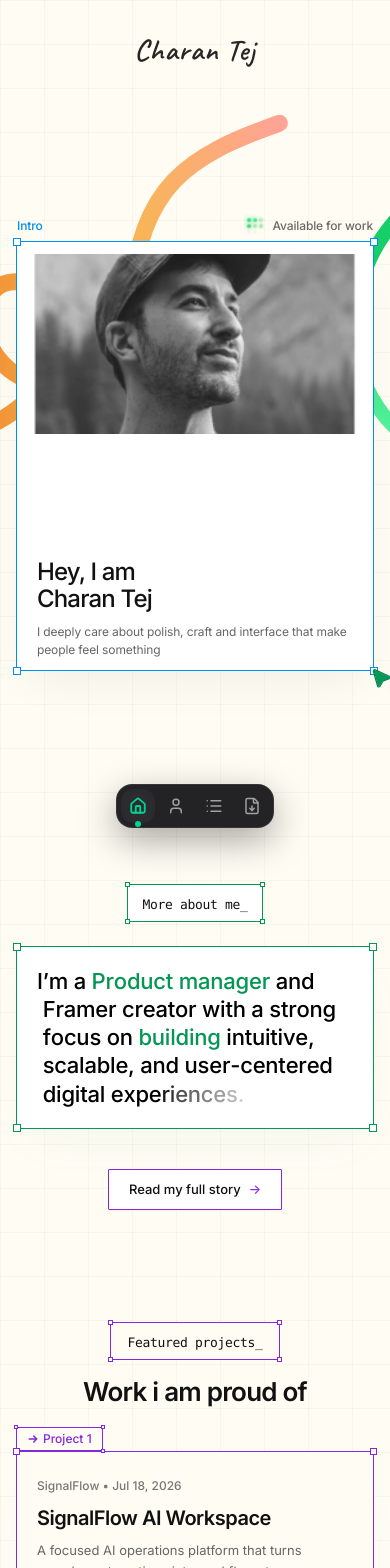
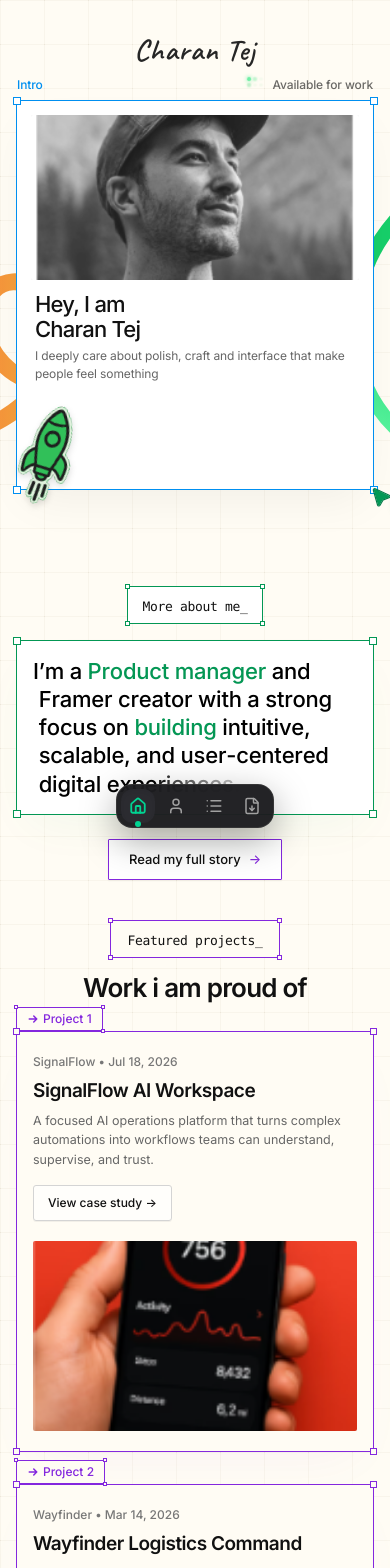
Before and after one commit to Charantej111/charan-portfolio, a React (Vite) app: page / in a window 390 px wide. Shown: the top 1568 px of the page. Built offline with nearby package versions, Linux system fonts and the light colour scheme; a web font is replaced by a local one.

Commit message:
style: balance mobile section gaps and card padding

```diff
--- a/src/App.jsx
+++ b/src/App.jsx
@@ -118,7 +118,7 @@ export default function App() {
           /* =================== HOME PAGE VIEW (Shows up to 3 Projects) =================== */
           <div className="relative w-full flex flex-col items-center">
             {/* 1. Hero Workspace */}
-            <div className="relative min-h-[calc(100vh-100px)] py-12 flex items-center justify-center px-4 sm:px-6 z-10 w-full max-w-7xl mx-auto">
+            <div className="relative pt-4 pb-20 sm:py-12 sm:min-h-[calc(100vh-100px)] flex items-center justify-center px-4 sm:px-6 z-10 w-full max-w-7xl mx-auto">
               <HeroCard />
             </div>
 
--- a/src/components/AboutHeroSection.jsx
+++ b/src/components/AboutHeroSection.jsx
@@ -71,9 +71,9 @@ export default function AboutHeroSection() {
   const isSelected = stage !== 0;
 
   return (
-    <section className="relative w-full min-h-[85vh] py-12 sm:py-16 px-4 sm:px-8 flex items-center justify-center select-none z-10 overflow-hidden">
+    <section className="relative w-full min-h-0 sm:min-h-[85vh] pt-6 pb-12 sm:py-16 px-4 sm:px-8 flex items-center justify-center select-none z-10 overflow-hidden">
 
-      <div className="relative max-w-6xl w-full flex flex-col lg:flex-row items-center justify-center gap-12 lg:gap-16">
+      <div className="relative max-w-6xl w-full flex flex-col lg:flex-row items-center justify-center gap-8 sm:gap-12 lg:gap-16">
 
         {/* Left Column: Interactive 3-Card Stack with Time-delay & Click-to-send-back */}
         <div
--- a/src/components/AboutSection.jsx
+++ b/src/components/AboutSection.jsx
@@ -5,10 +5,10 @@ import SmoothRevealText from './SmoothRevealText';
 
 export default function AboutSection({ onReadStory }) {
   return (
-    <section className="relative w-full py-14 sm:py-20 md:py-28 px-4 sm:px-6 flex flex-col items-center justify-center select-none z-10">
+    <section className="relative w-full pt-4 pb-6 sm:py-16 md:py-24 px-4 sm:px-6 flex flex-col items-center justify-center select-none z-10">
 
       {/* Top Section Tag: "More about me_" with 4 corner anchor dots and solid green border */}
-      <div className="mb-6 sm:mb-10 flex items-center justify-center">
+      <div className="mb-4 sm:mb-10 flex items-center justify-center">
         <div className="relative px-3.5 py-1.5 rounded-[1px] border-[1.3px] border-[#039754] bg-white">
           {/* Tag corner handles */}
           <div className="absolute -top-[3px] -left-[3px] w-[5px] h-[5px] bg-white border-[1px] border-[#039754] pointer-events-none" />
@@ -22,7 +22,7 @@ export default function AboutSection({ onReadStory }) {
       </div>
 
       {/* Main Focus Card Frame: max-w-[700px], border: 1.2px solid #039754 */}
-      <div className="relative w-full max-w-[700px] bg-white rounded-[1px] border-[1.2px] border-[#039754] p-5 sm:p-10 md:p-[60px] shadow-[0_20px_50px_-15px_rgba(3,151,84,0.06)] overflow-visible">
+      <div className="relative w-full max-w-[700px] bg-white rounded-[1px] border-[1.2px] border-[#039754] p-4 xs:p-6 sm:p-10 md:p-[60px] shadow-[0_20px_50px_-15px_rgba(3,151,84,0.06)] overflow-visible">
 
         {/* 4 Corner Anchor Handles (exact Framer 9x9 #039754 border) */}
         <div className="absolute -top-[4px] -left-[4px] w-[8px] sm:w-[9px] h-[8px] sm:h-[9px] bg-white border-[1.3px] border-[#039754] z-20 pointer-events-none" />
@@ -56,7 +56,7 @@ export default function AboutSection({ onReadStory }) {
       </div>
 
       {/* "Read my full story ->" Button navigating to detailed About page */}
-      <div className="mt-10 sm:mt-12 flex items-center justify-center">
+      <div className="mt-6 sm:mt-10 flex items-center justify-center">
         <button
           onClick={onReadStory}
           type="button"
--- a/src/components/CareerCheckpointsSection.jsx
+++ b/src/components/CareerCheckpointsSection.jsx
@@ -64,10 +64,10 @@ const CHECKPOINTS = [
 
 export default function CareerCheckpointsSection() {
   return (
-    <section className="relative w-full py-14 sm:py-20 md:py-28 px-4 sm:px-6 flex flex-col items-center select-none z-10">
+    <section className="relative w-full pt-4 pb-8 sm:py-16 md:py-24 px-4 sm:px-6 flex flex-col items-center select-none z-10">
 
       {/* Top Tag: "Career checkpoints_" with Green Border */}
-      <div className="flex flex-col items-center gap-3 sm:gap-4 mb-10 sm:mb-14 md:mb-20 z-10">
+      <div className="flex flex-col items-center gap-2.5 sm:gap-4 mb-6 sm:mb-12 md:mb-18 z-10">
         <div className="relative px-4 py-1.5 rounded-[2px] border-[1.3px] border-[#039855] bg-[#FFFCF4]">
           <div className="absolute -top-[3px] -left-[3px] w-[5px] h-[5px] bg-[#FFFCF4] border-[1.2px] border-[#039855] pointer-events-none" />
           <div className="absolute -top-[3px] -right-[3px] w-[5px] h-[5px] bg-[#FFFCF4] border-[1.2px] border-[#039855] pointer-events-none" />
@@ -79,7 +79,7 @@ export default function CareerCheckpointsSection() {
           </span>
         </div>
 
-        <h2 className="text-[24px] sm:text-[38px] md:text-[44px] font-semibold text-[#111111] tracking-[-0.03em] text-center">
+        <h2 className="text-[22px] xs:text-[24px] sm:text-[38px] md:text-[44px] font-semibold text-[#111111] tracking-[-0.03em] text-center">
           A journey shaped by great teams.
         </h2>
       </div>
@@ -93,7 +93,7 @@ export default function CareerCheckpointsSection() {
         </div>
 
         {/* Timeline Items */}
-        <div className="relative w-full flex flex-col lg:flex-row items-center justify-between gap-8 lg:gap-8 z-10">
+        <div className="relative w-full flex flex-col lg:flex-row items-center justify-between gap-6 sm:gap-8 lg:gap-8 z-10">
           {CHECKPOINTS.map((item, index) => (
             <div key={item.id} className="relative flex flex-col items-center w-full max-w-[360px] lg:max-w-none lg:w-[330px]">
 
@@ -108,7 +108,7 @@ export default function CareerCheckpointsSection() {
                   damping: 20,
                   delay: index * 0.15,
                 }}
-                className="relative z-20 flex flex-col items-center mb-6 cursor-pointer"
+                className="relative z-20 flex flex-col items-center mb-3 sm:mb-6 cursor-pointer"
               >
                 {/* SVG Location Map Pin with Drop Shadow */}
                 <svg
@@ -146,7 +146,7 @@ export default function CareerCheckpointsSection() {
                   y: -6,
                   transition: { type: 'spring', stiffness: 400, damping: 25 },
                 }}
-                className="relative w-full rounded-[2px] border-[1.3px] bg-white p-6 sm:p-7 shadow-[0_20px_50px_-20px_rgba(0,0,0,0.08)] flex flex-col justify-between"
+                className="relative w-full rounded-[2px] border-[1.3px] bg-white p-4 xs:p-6 sm:p-7 shadow-[0_20px_50px_-20px_rgba(0,0,0,0.08)] flex flex-col justify-between"
                 style={{
                   borderColor: item.borderColor,
                 }}
--- a/src/components/Footer.jsx
+++ b/src/components/Footer.jsx
@@ -13,7 +13,7 @@ export default function Footer() {
   };
 
   return (
-    <footer className="relative w-full bg-[#050505] text-white pt-20 sm:pt-32 pb-28 sm:pb-24 px-4 sm:px-8 overflow-hidden select-none z-10">
+    <footer className="relative w-full bg-[#050505] text-white pt-10 sm:pt-24 pb-28 sm:pb-24 px-4 sm:px-8 overflow-hidden select-none z-10">
 
       {/* Elegantly Animated Flowing White Ribbon Trails */}
       <div className="absolute inset-0 pointer-events-none overflow-hidden z-0 opacity-80 md:opacity-45 transition-opacity duration-700">
@@ -115,7 +115,7 @@ export default function Footer() {
           whileInView={{ opacity: 1, y: 0 }}
           viewport={{ once: true }}
           transition={{ duration: 0.7, delay: 0.1 }}
-          className="mt-4 text-[46px] xs:text-[56px] sm:text-[90px] md:text-[130px] font-bold text-white tracking-[-0.04em] leading-[0.98]"
+          className="mt-3 text-[42px] xs:text-[54px] sm:text-[90px] md:text-[130px] font-bold text-white tracking-[-0.04em] leading-[0.98]"
         >
           Let's talk
         </motion.h2>
@@ -126,7 +126,7 @@ export default function Footer() {
           whileInView={{ opacity: 1, y: 0 }}
           viewport={{ once: true }}
           transition={{ duration: 0.7, delay: 0.2 }}
-          className="relative mt-12 sm:mt-16 md:mt-20 w-full max-w-[800px] rounded-[2px] border border-neutral-700/80 bg-neutral-900/60 backdrop-blur-md p-5 sm:p-8 md:p-10 shadow-[0_20px_60px_rgba(0,0,0,0.6)]"
+          className="relative mt-8 sm:mt-14 md:mt-20 w-full max-w-[800px] rounded-[2px] border border-neutral-700/80 bg-neutral-900/60 backdrop-blur-md p-4 xs:p-6 sm:p-8 md:p-10 shadow-[0_20px_60px_rgba(0,0,0,0.6)]"
         >
           {/* Framer Selection Corner Handles */}
           <div className="absolute -top-[4px] -left-[4px] w-[7px] h-[7px] bg-[#050505] border border-neutral-400 pointer-events-none" />
--- a/src/components/HeroCard.jsx
+++ b/src/components/HeroCard.jsx
@@ -57,15 +57,17 @@ export default function HeroCard() {
   const isContentRevealed = stage >= 2;
 
   return (
-    <div className="relative mx-auto w-full max-w-[650px] min-h-[430px] sm:min-h-[400px] select-none flex items-center justify-center">
+    <div className="relative mx-auto w-full max-w-[650px] min-h-[390px] xs:min-h-[410px] sm:min-h-[400px] select-none flex items-center justify-center">
 
       {/* ================= CORNER DECOR STICKERS ================= */}
       <motion.div
         animate={{ opacity: isContentRevealed ? 1 : 0 }}
         transition={{ duration: 0.4 }}
-        className="hidden sm:block pointer-events-none"
+        className="pointer-events-none"
       >
-        <PenToolSticker />
+        <div className="hidden sm:block">
+          <PenToolSticker />
+        </div>
         <RocketSticker />
       </motion.div>
 
@@ -145,12 +147,12 @@ export default function HeroCard() {
 
         {/* ================= CARD INTERIOR CONTENT ================= */}
         <div
-          className={`relative w-full h-full flex flex-col sm:flex-row items-center justify-between p-3 sm:p-4 gap-4 sm:gap-0 transition-opacity duration-500 ${
+          className={`relative w-full h-full flex flex-col sm:flex-row items-center justify-start sm:justify-between p-3.5 sm:p-4 pb-4 sm:pb-4 gap-2.5 sm:gap-0 transition-opacity duration-500 ${
             stage >= 2 ? 'opacity-100' : 'opacity-0'
           }`}
         >
           {/* Left Column: Image Container */}
-          <div className="w-full sm:w-[45%] h-[180px] xs:h-[190px] sm:h-[calc(100%-8px)] overflow-hidden rounded-[2px] bg-neutral-200 shrink-0">
+          <div className="w-full sm:w-[45%] h-[165px] xs:h-[180px] sm:h-[calc(100%-8px)] overflow-hidden rounded-[2px] bg-neutral-200 shrink-0">
             <img
               src={DAVID_SUMMER_PHOTO}
               alt="Charan Tej Portrait"
@@ -161,16 +163,16 @@ export default function HeroCard() {
           </div>
 
           {/* Right Column: Heading + Description */}
-          <div className="w-full sm:w-[48%] flex flex-col justify-center gap-2.5 sm:gap-3 text-left px-2 sm:px-4">
+          <div className="w-full sm:w-[48%] flex flex-col justify-center gap-1.5 sm:gap-3 text-left px-1 sm:px-4 mt-0.5 sm:mt-0">
             {/* Heading */}
-            <h1 className="text-[#111111] font-medium text-[24px] xs:text-[28px] sm:text-[34px] md:text-[40px] leading-[1.12] tracking-[-0.035em]">
+            <h1 className="text-[#111111] font-medium text-[22px] xs:text-[26px] sm:text-[34px] md:text-[40px] leading-[1.12] tracking-[-0.035em]">
               Hey, I am
               <br />
               Charan Tej
             </h1>
 
             {/* Subcopy */}
-            <p className="text-[#666666] text-[12px] sm:text-[14px] md:text-[15px] leading-[1.45] sm:leading-[1.5] font-normal tracking-[-0.01em]">
+            <p className="text-[#666666] text-[12px] xs:text-[13px] sm:text-[14px] md:text-[15px] leading-[1.45] sm:leading-[1.5] font-normal tracking-[-0.01em]">
               I deeply care about polish, craft and interface that make people feel something
             </p>
           </div>
--- a/src/components/ProjectsSection.jsx
+++ b/src/components/ProjectsSection.jsx
@@ -71,7 +71,7 @@ export default function ProjectsSection({
   };
 
   return (
-    <section id="projects" className="relative w-full py-14 sm:py-20 md:py-28 px-4 sm:px-6 flex flex-col items-center select-none z-10">
+    <section id="projects" className="relative w-full pt-4 pb-10 sm:py-16 md:py-24 px-4 sm:px-6 flex flex-col items-center select-none z-10">
 
       {/* Background Animated Fluid Ribbons */}
       <div className="absolute inset-0 pointer-events-none overflow-hidden z-0">
@@ -85,7 +85,7 @@ export default function ProjectsSection({
       </div>
 
       {/* Top Header Tag */}
-      <div className="flex flex-col items-center gap-3 sm:gap-4 mb-10 sm:mb-16 md:mb-20 z-10 text-center">
+      <div className="flex flex-col items-center gap-2.5 sm:gap-4 mb-6 sm:mb-12 md:mb-16 z-10 text-center">
         <div className="relative px-4 py-1.5 rounded-[2px] border-[1.3px] border-[#8427DE] bg-[#FFFCF4]">
           {/* Corner handle dots */}
           <div className="absolute -top-[3px] -left-[3px] w-[5px] h-[5px] bg-[#FFFCF4] border-[1.2px] border-[#8427DE] pointer-events-none" />
@@ -105,7 +105,7 @@ export default function ProjectsSection({
       </div>
 
       {/* Projects List */}
-      <div className="w-full max-w-[1000px] flex flex-col gap-12 sm:gap-16 md:gap-20 z-10">
+      <div className="w-full max-w-[1000px] flex flex-col gap-8 sm:gap-14 md:gap-20 z-10">
         {displayedProjects.map((project) => (
           <div key={project.id} className="relative w-full">
 
@@ -125,7 +125,7 @@ export default function ProjectsSection({
             </div>
 
             {/* Project Card Frame (Purple border #8427DE matching Framer) */}
-            <div className="relative w-full rounded-[2px] border-[1.3px] border-[#8427DE] bg-[#FFFCF4] p-5 sm:p-8 md:p-12 shadow-[0_20px_50px_-20px_rgba(132,39,222,0.05)] flex flex-col md:flex-row items-center gap-6 sm:gap-8 md:gap-10 justify-between">
+            <div className="relative w-full rounded-[2px] border-[1.3px] border-[#8427DE] bg-[#FFFCF4] p-4 sm:p-8 md:p-12 pb-5 sm:pb-8 shadow-[0_20px_50px_-20px_rgba(132,39,222,0.05)] flex flex-col md:flex-row items-center gap-5 sm:gap-8 md:gap-10 justify-between">
 
               {/* 4 Corner Anchor Handles (Framer Canvas Selection Handles) */}
               <div className="absolute -top-[4px] -left-[4px] w-[7px] h-[7px] bg-[#FFFCF4] border-[1.3px] border-[#8427DE] z-20 pointer-events-none" />
@@ -140,16 +140,16 @@ export default function ProjectsSection({
                     {project.subtitle}
                   </span>
 
-                  <h3 className="mt-2.5 sm:mt-4 text-[20px] sm:text-[28px] md:text-[32px] font-semibold text-[#111111] leading-[1.2] tracking-[-0.025em]">
+                  <h3 className="mt-2 sm:mt-4 text-[19px] xs:text-[21px] sm:text-[28px] md:text-[32px] font-semibold text-[#111111] leading-[1.2] tracking-[-0.025em]">
                     {project.title}
                   </h3>
 
-                  <p className="mt-2.5 sm:mt-4 text-[13px] sm:text-[15px] text-[#666666] leading-[1.6] max-w-[420px]">
+                  <p className="mt-2 sm:mt-4 text-[12.5px] xs:text-[13px] sm:text-[15px] text-[#666666] leading-[1.55] sm:leading-[1.6] max-w-[420px]">
                     {project.description}
                   </p>
                 </div>
 
-                <div className="mt-5 sm:mt-8 md:mt-10">
+                <div className="mt-4 sm:mt-8 md:mt-10">
                   <motion.button
                     onClick={() => handleCaseStudyClick(project.id)}
                     whileHover={{ scale: 1.05, x: 4 }}
@@ -168,7 +168,7 @@ export default function ProjectsSection({
                 whileHover={{ scale: 1.03 }}
                 transition={{ type: 'spring', stiffness: 350, damping: 25 }}
                 onClick={() => handleCaseStudyClick(project.id)}
-                className="w-full md:w-[460px] h-[200px] sm:h-[280px] md:h-[340px] shrink-0 overflow-hidden rounded-[2px] bg-neutral-100 flex items-center justify-center cursor-pointer shadow-inner"
+                className="w-full md:w-[460px] h-[190px] xs:h-[210px] sm:h-[280px] md:h-[340px] shrink-0 overflow-hidden rounded-[2px] bg-neutral-100 flex items-center justify-center cursor-pointer shadow-inner"
               >
                 <img
                   src={project.image}
@@ -186,7 +186,7 @@ export default function ProjectsSection({
 
       {/* On Homepage: "View all projects" button */}
       {!showAll && onViewAll && (
-        <div className="mt-14 sm:mt-16 flex items-center justify-center z-10">
+        <div className="mt-8 sm:mt-14 flex items-center justify-center z-10">
           <motion.button
             onClick={onViewAll}
             whileHover={{ scale: 1.04 }}
--- a/src/components/RocketSticker.jsx
+++ b/src/components/RocketSticker.jsx
@@ -4,7 +4,7 @@ import { motion } from 'framer-motion';
 export default function RocketSticker() {
   return (
     <motion.div
-      className="absolute -bottom-[40px] sm:-bottom-[60px] md:-bottom-[75px] -left-[30px] sm:-left-[55px] md:-left-[75px] w-[85px] sm:w-[110px] md:w-[135px] z-20 select-none pointer-events-none cursor-default"
+      className="absolute -bottom-[28px] xs:-bottom-[36px] sm:-bottom-[60px] md:-bottom-[75px] -left-[14px] xs:-left-[24px] sm:-left-[55px] md:-left-[75px] w-[68px] xs:w-[84px] sm:w-[110px] md:w-[135px] z-20 select-none pointer-events-none cursor-default"
       initial={{ opacity: 0.001, scale: 0, x: 0, y: 0 }}
       animate={{
         opacity: 1,
--- a/src/components/WhatIOfferSection.jsx
+++ b/src/components/WhatIOfferSection.jsx
@@ -53,10 +53,10 @@ export default function WhatIOfferSection() {
   return (
     <section
       id="services"
-      className="relative w-full py-14 sm:py-24 md:py-32 px-4 sm:px-6 flex flex-col items-center select-none z-10 overflow-hidden"
+      className="relative w-full pt-4 pb-10 sm:py-20 md:py-28 px-4 sm:px-6 flex flex-col items-center select-none z-10 overflow-hidden"
     >
       {/* Top Header Tag: "What I offer_" */}
-      <div className="flex flex-col items-center gap-3 mb-10 sm:mb-16 md:mb-20 z-20">
+      <div className="flex flex-col items-center gap-2.5 sm:gap-3 mb-6 sm:mb-14 md:mb-20 z-20">
         <div className="relative px-4 py-1.5 rounded-[2px] border-[1.3px] border-[#D68D06] bg-[#FFFCF4]">
           {/* Corner handle dots */}
           <div className="absolute -top-[3px] -left-[3px] w-[5px] h-[5px] bg-[#FFFCF4] border-[1.2px] border-[#D68D06] pointer-events-none" />
@@ -69,7 +69,7 @@ export default function WhatIOfferSection() {
           </span>
         </div>
 
-        <h2 className="text-[26px] sm:text-[38px] md:text-[44px] font-semibold text-[#111111] tracking-[-0.03em] text-center">
+        <h2 className="text-[24px] sm:text-[38px] md:text-[44px] font-semibold text-[#111111] tracking-[-0.03em] text-center">
           How I can help
         </h2>
       </div>
@@ -148,7 +148,7 @@ export default function WhatIOfferSection() {
         MOBILE / TABLET PRESENTATION (< md):
         Responsive staggered cards scrolling into view cleanly with natural tilt
       */}
-      <div className="flex md:hidden flex-col sm:grid sm:grid-cols-2 gap-4 sm:gap-6 w-full max-w-sm sm:max-w-xl z-10">
+      <div className="flex md:hidden flex-col sm:grid sm:grid-cols-2 gap-3.5 sm:gap-6 w-full max-w-sm sm:max-w-xl z-10">
         {SERVICES.map((service, index) => (
           <motion.div
             key={service.id}
@@ -172,10 +172,10 @@ export default function WhatIOfferSection() {
             style={{
               backgroundColor: service.cardColor,
             }}
-            className="w-full h-[270px] sm:h-[320px] rounded-[18px] p-5 sm:p-6 flex flex-col items-center justify-between shadow-[0_16px_40px_-15px_rgba(0,0,0,0.2)] cursor-pointer"
+            className="w-full h-[250px] xs:h-[270px] sm:h-[320px] rounded-[18px] p-4 xs:p-5 sm:p-6 flex flex-col items-center justify-between shadow-[0_16px_40px_-15px_rgba(0,0,0,0.2)] cursor-pointer"
           >
             {/* Top 3D Isometric Illustration */}
-            <div className="w-full h-[140px] sm:h-[170px] overflow-hidden flex items-center justify-center">
+            <div className="w-full h-[130px] xs:h-[145px] sm:h-[170px] overflow-hidden flex items-center justify-center">
               <img
                 src={service.imageSrc}
                 alt={service.alt}
@@ -190,7 +190,7 @@ export default function WhatIOfferSection() {
                 <span
                   key={i}
                   style={{ color: service.textColor }}
-                  className="text-[19px] sm:text-[22px] font-semibold tracking-[-0.03em] leading-[1.12]"
+                  className="text-[18px] xs:text-[20px] sm:text-[22px] font-semibold tracking-[-0.03em] leading-[1.12]"
                 >
                   {line}
                 </span>
```
Also changed, not shown: src/components/ByTheNumbersSection.jsx (+8 -8 lines).
